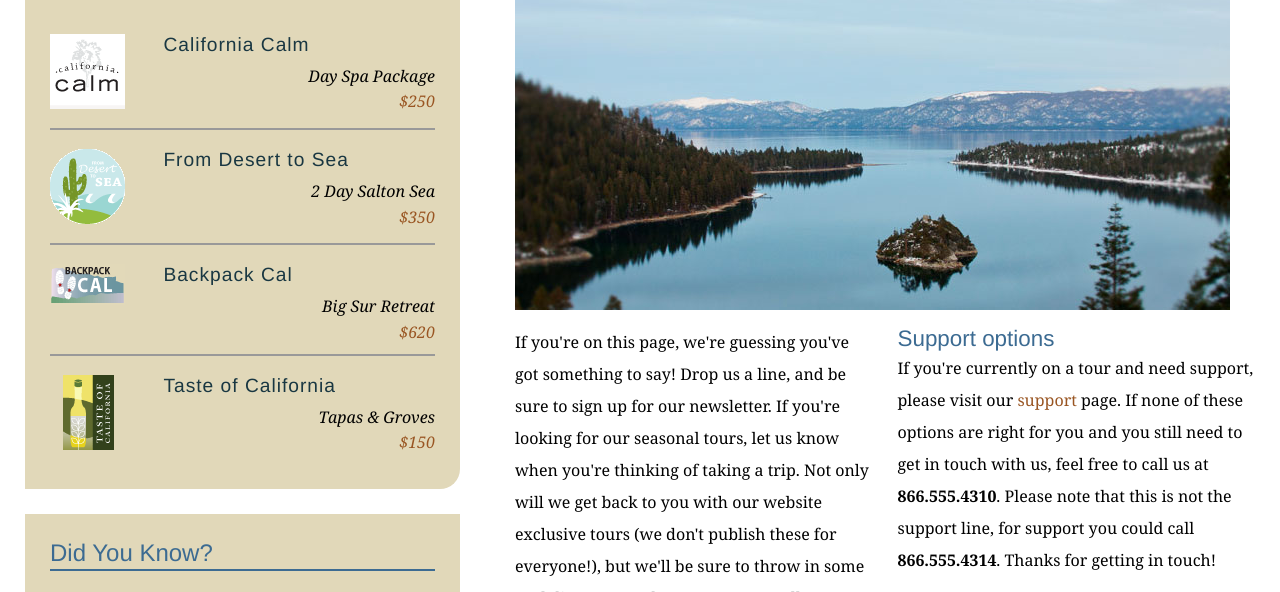
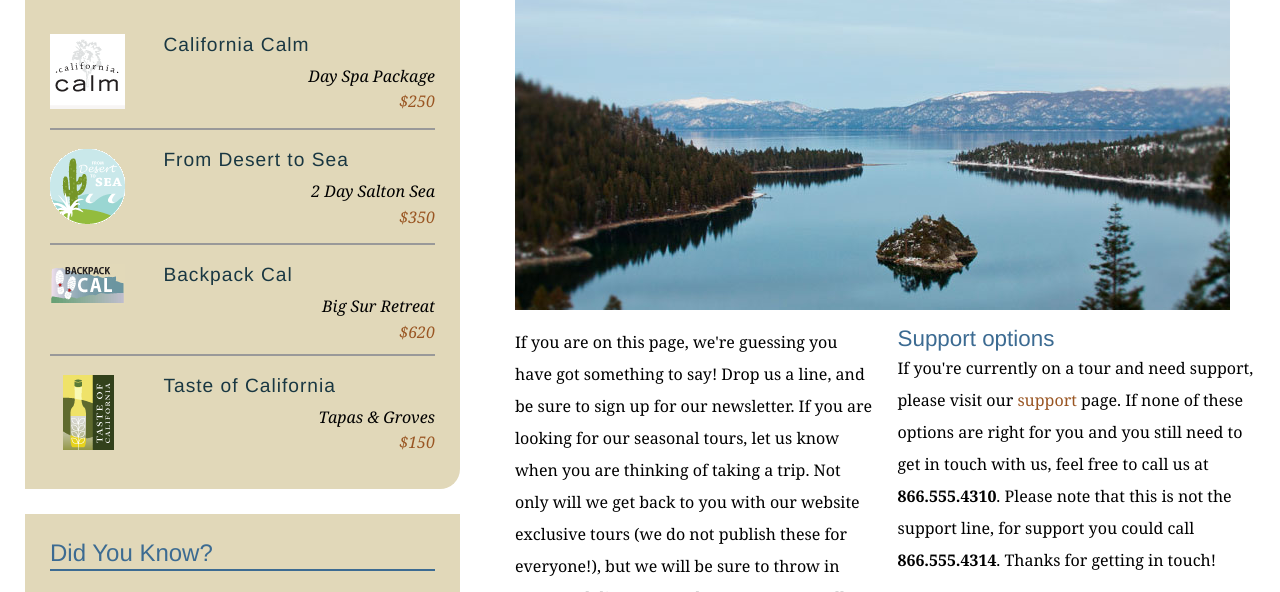
Before and after one commit to keawewong/Lynda_GitTraining, a plain HTML site: page contact.html in a window 1280 px wide. Shown: the part 342-934 px from the top of the page. Drawn offline with Linux system fonts and the light colour scheme.

Commit message:
Removed contraction from contact page

```diff
--- a/contact.html
+++ b/contact.html
@@ -68,7 +68,7 @@
           <h1>Get in touch</h1>
           <img src="assets/images/emerald_bay.jpg" alt="Beautiful Lake Tahoe" class="articleImage" />
           <div class="multiCol">
-            <p>If you're on this page, we're guessing you've got something to say! Drop us a line, and be sure to sign up for our newsletter. If you're looking for our seasonal tours,  let us know when you're thinking of taking a trip. Not only will we get back to you with our website exclusive tours (we don't publish these for everyone!), but we'll be sure to throw in some cool discounts and tour extras as well.</p>
+            <p>If you are on this page, we're guessing you have got something to say! Drop us a line, and be sure to sign up for our newsletter. If you are looking for our seasonal tours,  let us know when you are thinking of taking a trip. Not only will we get back to you with our website exclusive tours (we do not publish these for everyone!), but we will be sure to throw in some cool discounts and tour extras as well.</p>
 
             <h2>Support options</h2>
             <p>If you're currently on a tour and need support, please visit our <a href="support.html">support</a> page. If none of these options are right for you and you still need to get in touch with us, feel free to call us at<span class="phone"> <strong>866.555.4310</strong>. Please note that this is not the support line, for support you could call </span><strong>866.555.4314</strong>. Thanks for getting in touch!</p>
```
